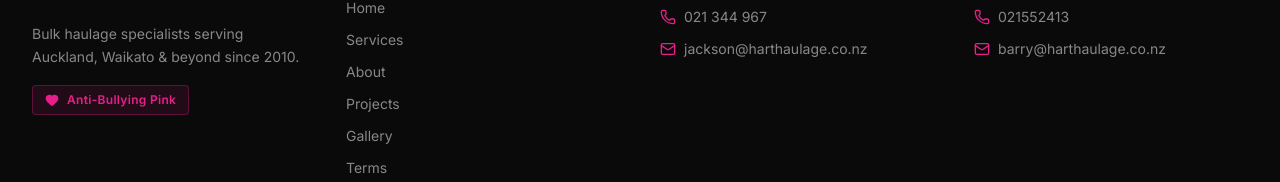
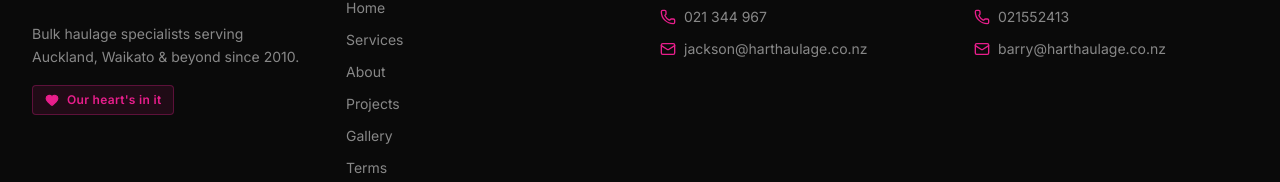
Before and after one commit to lazarrajic/HartHaulage, a React (Vite) app: page / in a window 1280 px wide. Shown: the part 3989-4171 px from the top of the page. Built offline with nearby package versions, Linux system fonts and the light colour scheme; no server answers; a web font is replaced by a local one.

Commit message:
chore: update content via CMS dashboard

```diff
--- a/src/content.js
+++ b/src/content.js
@@ -33,7 +33,7 @@ export default {
   ],
   "nav_cta": "Get a Quote",
   "footer_tagline": "Bulk haulage specialists serving Auckland, Waikato & beyond since 2010.",
-  "footer_badge": "Anti-Bullying Pink",
+  "footer_badge": "Our heart's in it",
   "footer_auckland_heading": "",
   "footer_auckland_address": "125 Fred Taylor Drive, Westgate",
   "footer_auckland_phone": "021 344 967",
```
